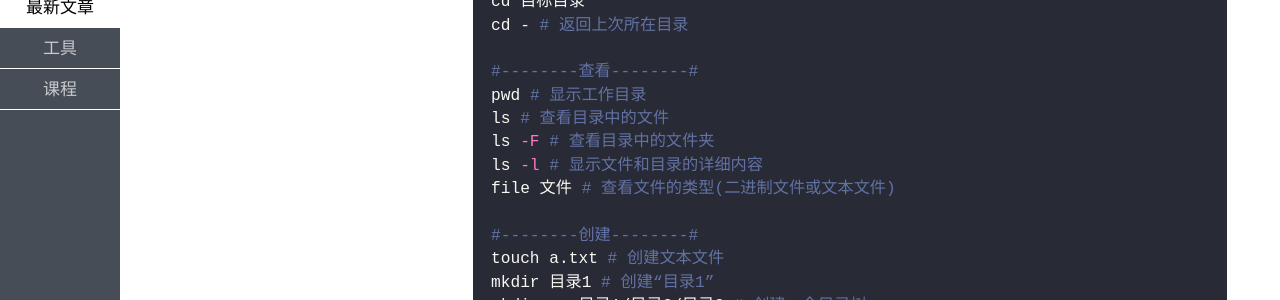
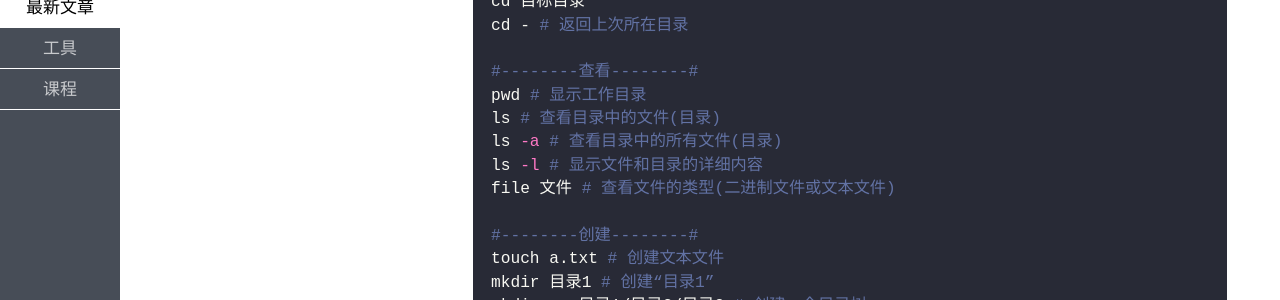
Before and after one commit to sccbhxc/sccbhxc.github.io, a Jekyll site: the page built from _posts/tools/2017-07-07-Linux常用命令.md, in a window 1280 px wide. Shown: the part 300-600 px from the top of the page. Built offline with Jekyll 4.4.1, drawn with Linux system fonts in a browser that asks for light colours; some web fonts are replaced.

Commit message:
edit post

```diff
--- a/_posts/tools/2017-07-07-Linux常用命令.md
+++ b/_posts/tools/2017-07-07-Linux常用命令.md
@@ -17,8 +17,8 @@ cd - # 返回上次所在目录
 
 #--------查看--------#
 pwd # 显示工作目录
-ls # 查看目录中的文件
-ls -F # 查看目录中的文件夹
+ls # 查看目录中的文件(目录)
+ls -a # 查看目录中的所有文件(目录)
 ls -l # 显示文件和目录的详细内容
 file 文件 # 查看文件的类型(二进制文件或文本文件)
 
```
